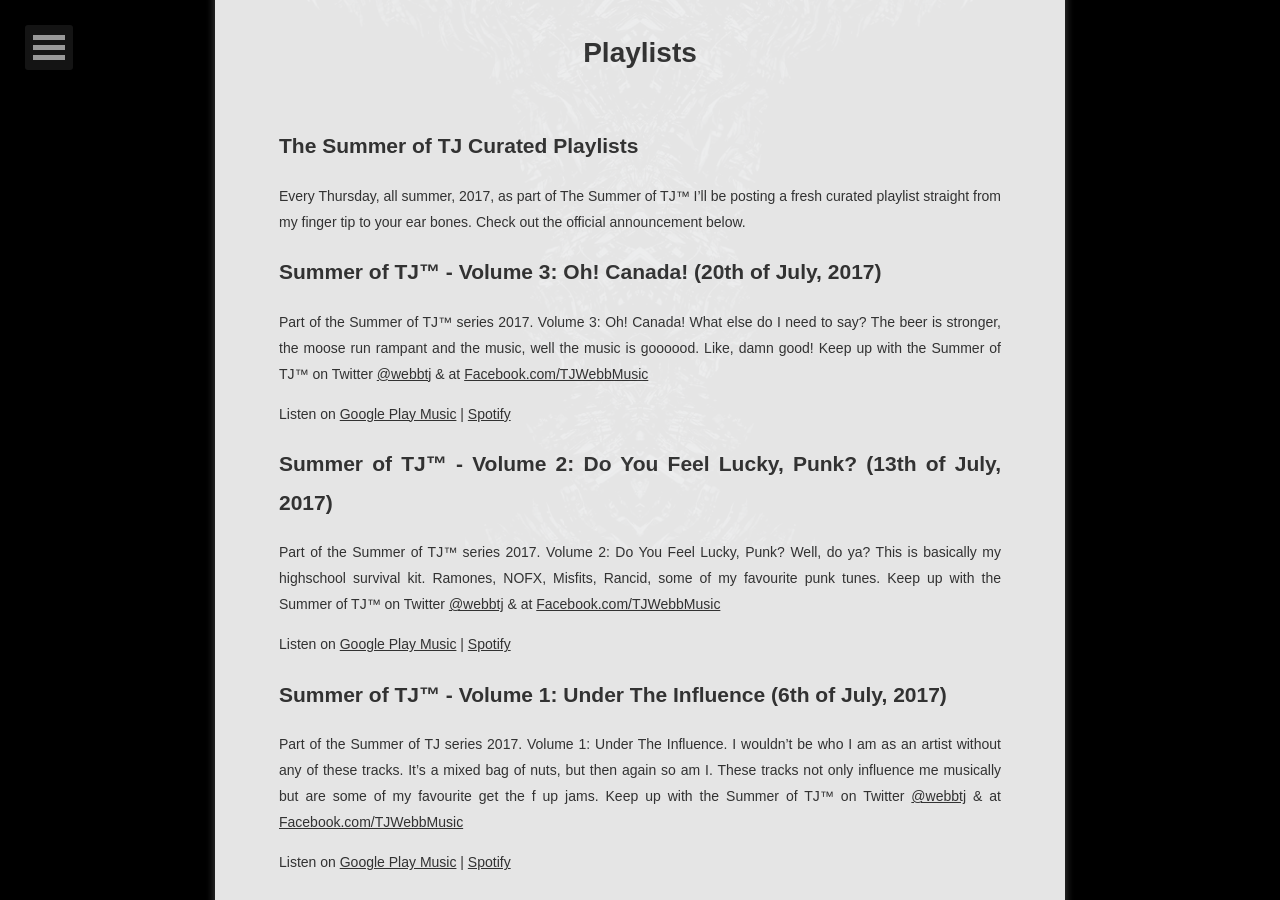
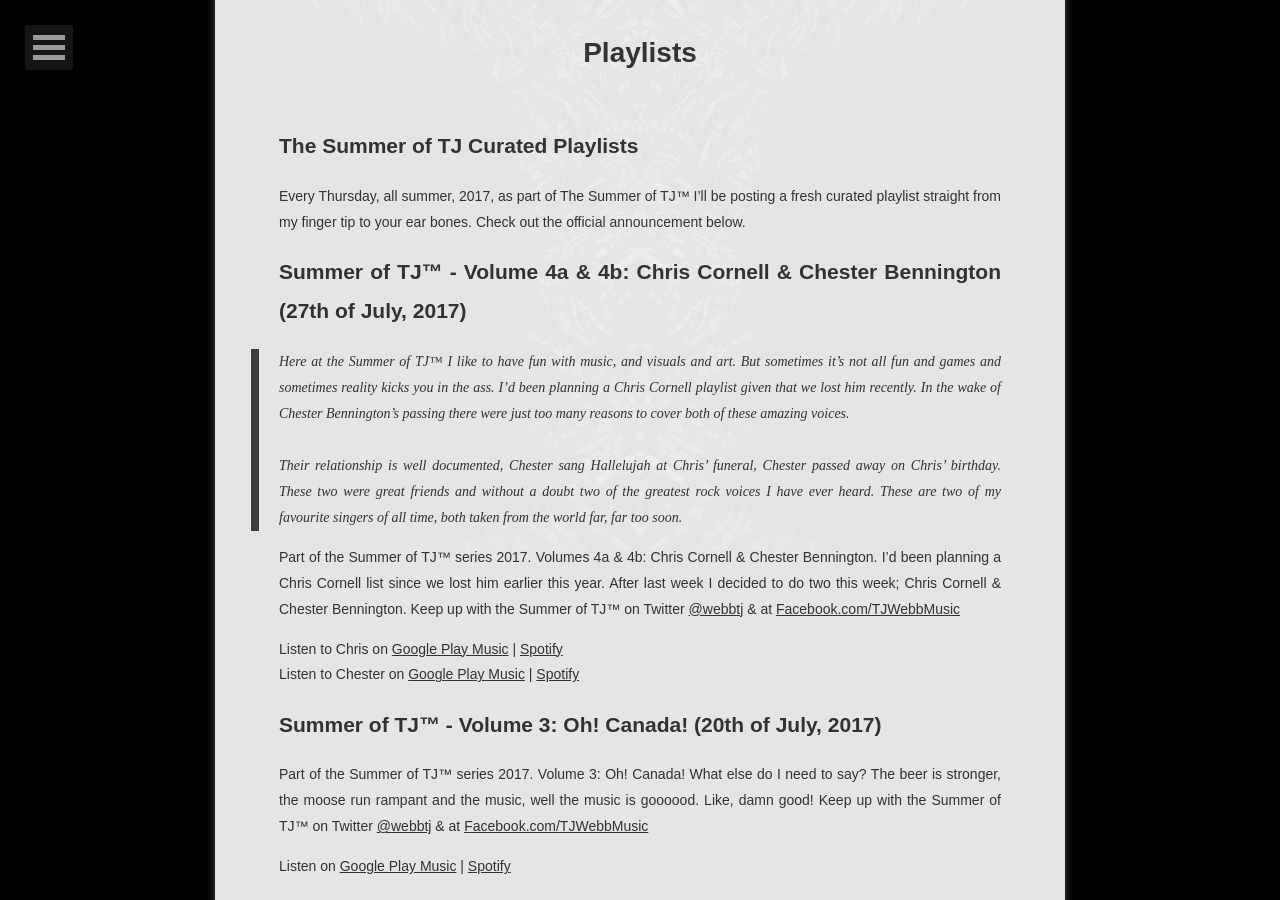
Before and after one commit to webbtj/music-site, a Jekyll site: the page built from playlists.md, in a window 1280 px wide and 900 px high, scrolled down 350 px. Built offline with Jekyll 4.4.1, drawn with Linux system fonts in a browser that asks for light colours; some web fonts are replaced.

Commit message:
playlist volume 4

```diff
--- a/playlists.md
+++ b/playlists.md
@@ -14,6 +14,30 @@ og_image: "assets/img/social/og_image_summer_of_tj.png"
 Every Thursday, all summer, 2017, as part of The Summer of TJ™ I'll be posting a
 fresh curated playlist straight from my finger tip to your ear bones. Check out
 the official announcement below.
+
+## Summer of TJ™ - Volume 4a & 4b: Chris Cornell & Chester Bennington (27th of July, 2017)
+>Here at the Summer of TJ™ I like to have fun with music, and visuals and art.
+But sometimes it's not all fun and games and sometimes reality kicks you in the
+ass. I'd been planning a Chris Cornell playlist given that we lost him recently.
+In the wake of Chester Bennington's passing there were just too many reasons to
+cover both of these amazing voices.  <br><br>
+Their relationship is well documented, Chester sang Hallelujah at Chris'
+funeral, Chester passed away on Chris' birthday. These two were great friends
+and without a doubt two of the greatest rock voices I have ever heard. These
+are two of my favourite singers of all time, both taken from the world far, far
+too soon.
+
+Part of the Summer of TJ™ series 2017. Volumes 4a & 4b: Chris Cornell & Chester
+Bennington. I'd been planning a Chris Cornell list since we lost him earlier
+this year. After last week I decided to do two this week; Chris Cornell &
+Chester Bennington. Keep up with the Summer of TJ™ on Twitter
+[@webbtj](http://twitter.com/webbtj) & at
+[Facebook.com/TJWebbMusic](http://facebook.com/TJWebbMusic)
+
+Listen to Chris on [Google Play Music](https://goo.gl/as1Zfz) |
+[Spotify](https://goo.gl/uhSfM7)
+Listen to Chester on [Google Play Music](https://goo.gl/1tYvC2) |
+[Spotify](https://goo.gl/D818As)
 
 ## Summer of TJ™ - Volume 3: Oh! Canada! (20th of July, 2017)
 Part of the Summer of TJ™ series 2017. Volume 3: Oh! Canada! What else do I need
```
